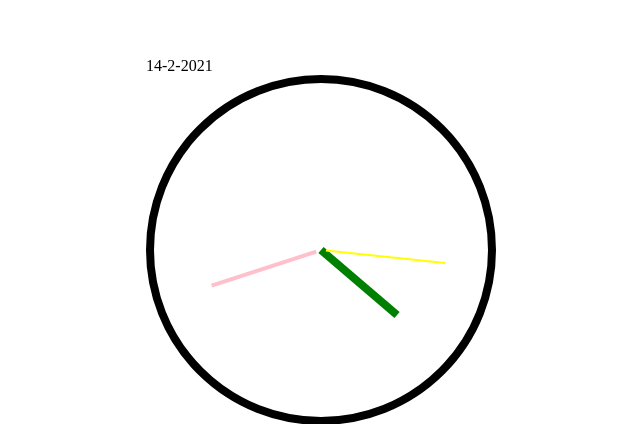
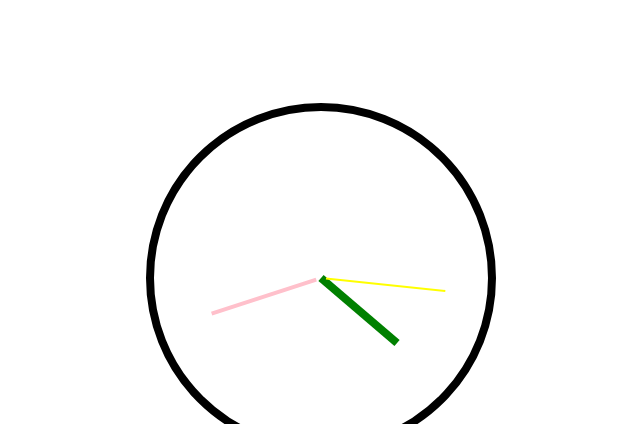
Before and after one commit to Shantyc/Challenge-2, a plain HTML site: page index.html in a window 1280 px wide. Shown: the part 112-536 px from the top of the page, without its empty margins (319-959 px from the left). Drawn offline with Linux system fonts and the light colour scheme.

Commit message:
update
test

```diff
--- a/index.html
+++ b/index.html
@@ -15,7 +15,7 @@
 			<div class="night" id="night"></div>
 
 
-	<div class="datum" id="datumdisplay"></div>
+
 	<div class="clock">
 		<div class="hour">
 			<div class="hr" id="hr"></div>
```
